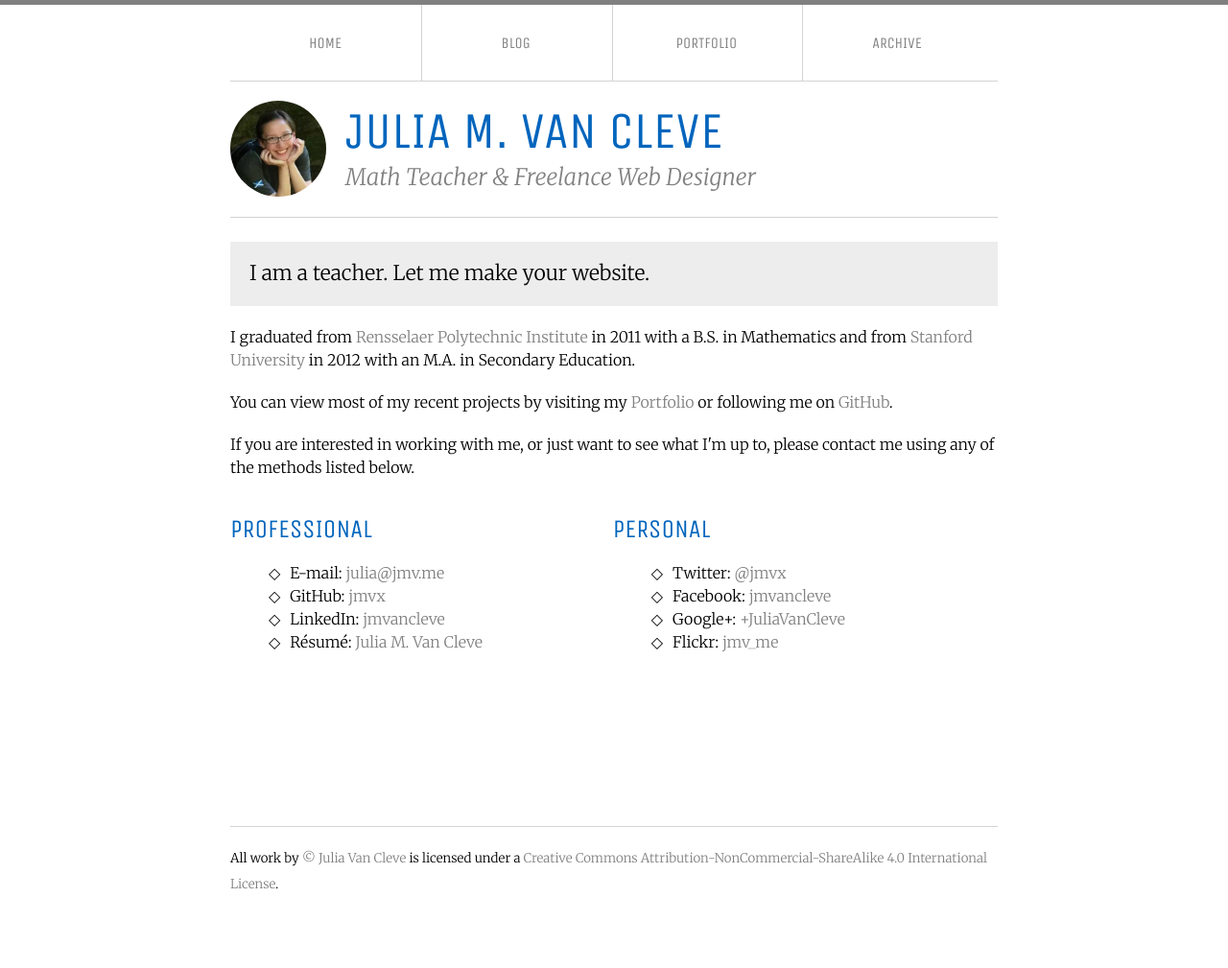
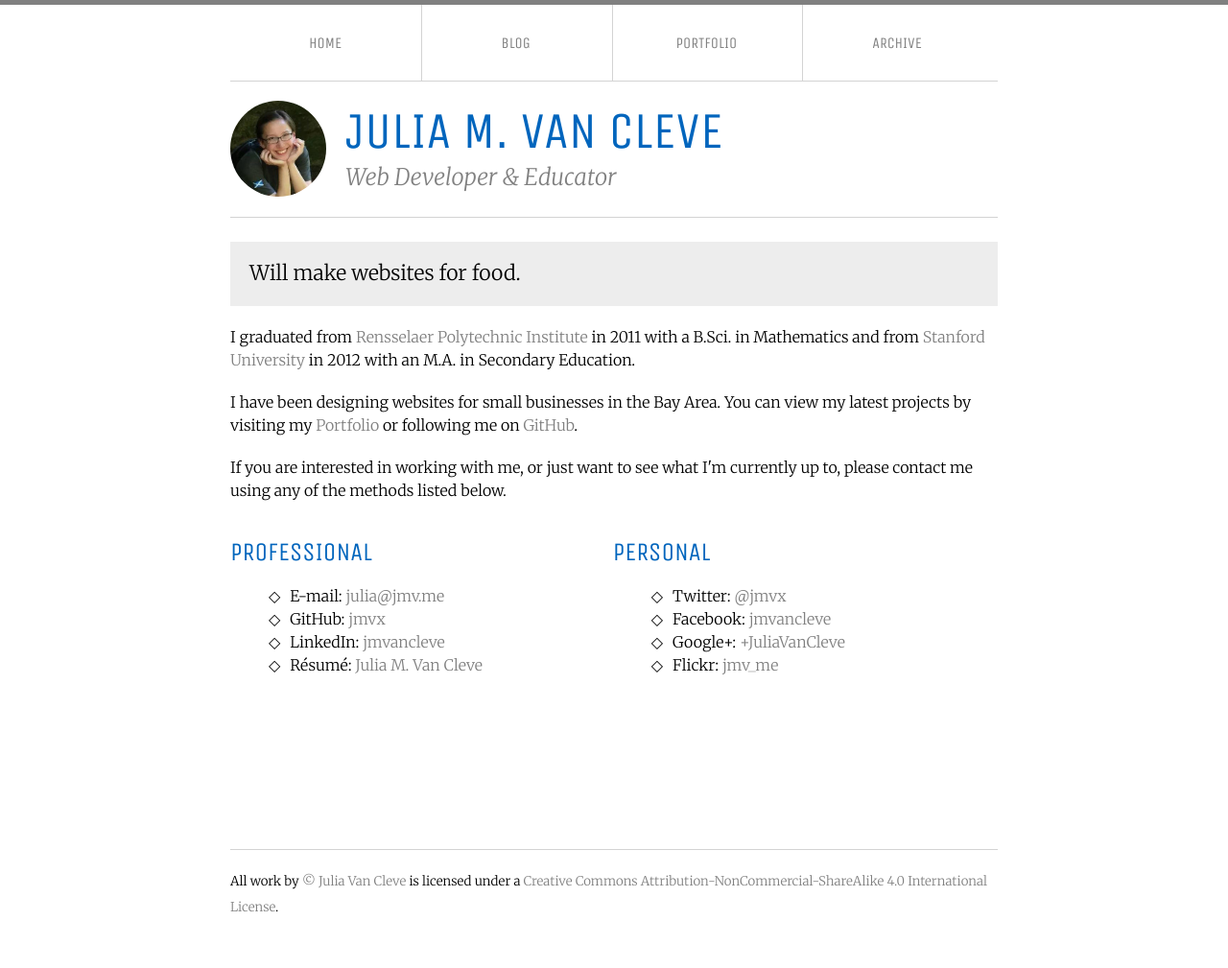
Before and after one commit to jmvx/jmv.me, a Jekyll site: the page built from index.html, in a window 1280 px wide. Shown: the whole page at 96% size. Built offline with Jekyll 4.4.1, drawn with Linux system fonts in a browser that asks for light colours; before the commit the page ends 985 px from its top, so only the background shows below that.

Commit message:
tweak summary

```diff
--- /dev/null
+++ b/404.html
@@ -0,0 +1,5 @@
+---
+layout: error
+---
+
+<p>Sorry! The page you are looking for isn't here anymore... but I would still like to <a href="/portfolio/">design your website</a>. &#9786;</p>
--- a/_includes/summary.html
+++ b/_includes/summary.html
@@ -1,7 +1,7 @@
-<p class="featured">I am a teacher. Let me make your website.</p>
+<p class="featured">Will make websites for food.</p>
 
-<p>I graduated from <a href="http://rpi.edu/dept/math/" target="_blank">Rensselaer Polytechnic Institute</a> in 2011 with a B.S. in Mathematics and from <a href="https://gse-step.stanford.edu/" target="_blank">Stanford University</a> in 2012 with an M.A. in Secondary Education.</p>
+<p>I graduated from <a href="http://rpi.edu/dept/math/" target="_blank">Rensselaer Polytechnic Institute</a> in 2011 with a B.Sci. in Mathematics and from <a href="https://gse-step.stanford.edu/" target="_blank">Stanford University</a> in 2012 with an M.A. in Secondary Education.</p>
 
-<p>You can view most of my recent projects by visiting my <a href="/portfolio/">Portfolio</a> or following me on <a href="https://github.com/jmvx" target="_blank">GitHub</a>.</p>
+<p>I have been designing websites for small businesses in the Bay Area. You can view my latest projects by visiting my <a href="http://jmvx.github.io">Portfolio</a> or following me on <a href="https://github.com/jmvx" target="_blank">GitHub</a>.</p>
 
-<p>If you are interested in working with me, or just want to see what I'm up to, please contact me using any of the methods listed below.</p>
+<p>If you are interested in working with me, or just want to see what I'm currently up to, please contact me using any of the methods listed below.</p>
--- a/_layouts/default.html
+++ b/_layouts/default.html
@@ -37,7 +37,7 @@
             <img id="logo" src="/logo.jpg" />
             <div id="site-title">{{ site.name }}</div>
             <div class="page-title">
-              Math Teacher & Freelance Web Designer
+              Web Developer & Educator
             </div>
         </div>
         <div id="content">
```
Also changed, not shown: _drafts/2015-01-20-teaching-philosophy.html (deleted, +0 -38 lines), _layouts/error.html (added, +33 -0 lines), image/404.jpg (added).
